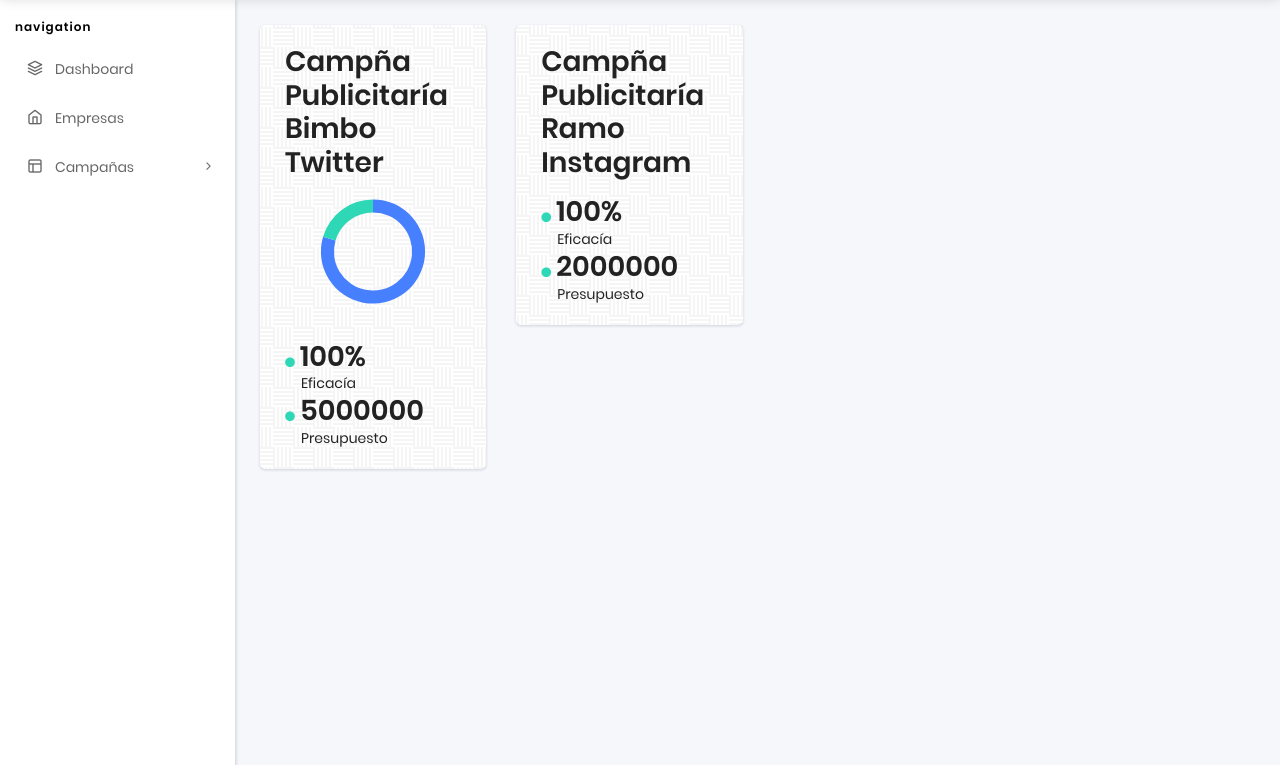
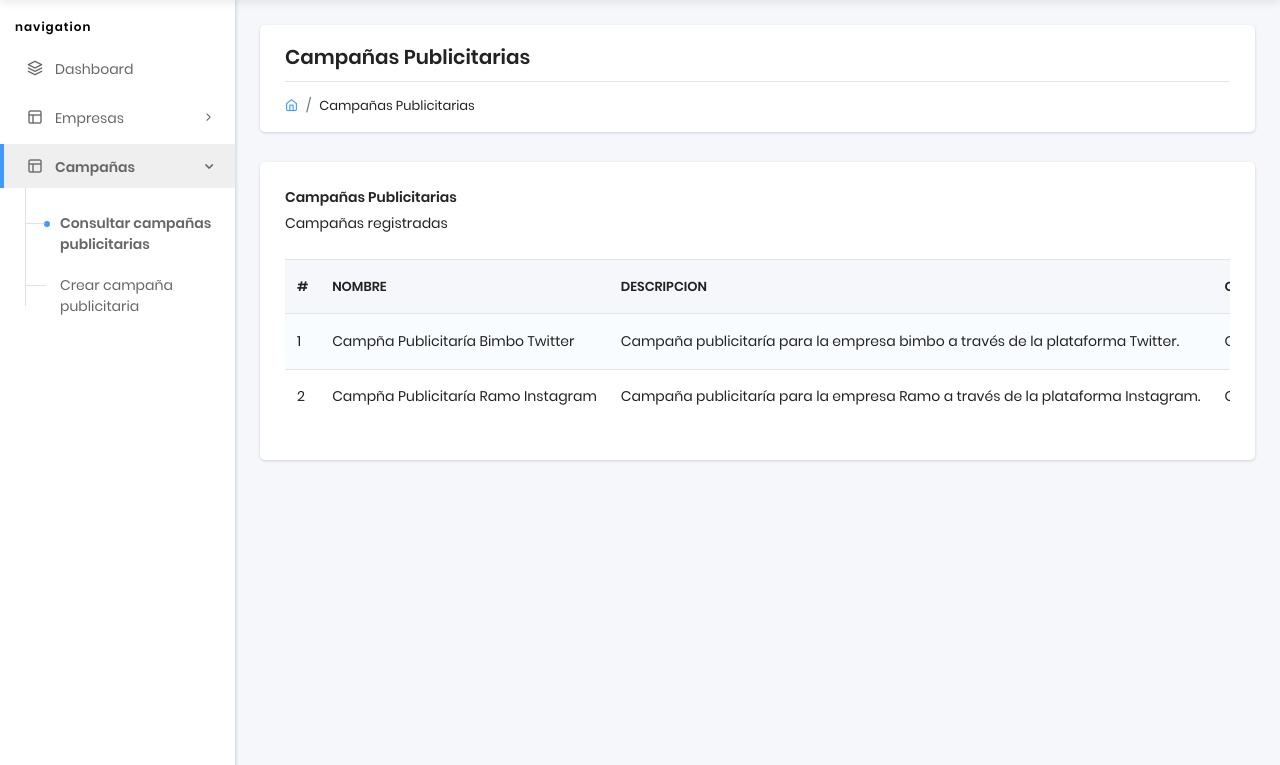
Before and after one commit to victorDaniloCasta/proyecto_publicidad, a Django app: page /campanas/ in a window 1280 px wide. Shown: the part 56-821 px from the top of the page. Run offline with Django 3.2, Linux system fonts and the light colour scheme; a user stored in the database is signed in; data comes from the database, SQL or seed files in the repository; some libraries are stand-ins or nearby versions.

Commit message:
Julio 28 2020

```diff
--- a/app/models.py
+++ b/app/models.py
@@ -5,7 +5,8 @@
 """
 
 from django.db import models
-from django.contrib.auth.models import User
+from django.contrib.auth.models import User , Group
+
 
 # Create your models here.
 
@@ -23,7 +24,7 @@
     nit_empresa = models.IntegerField(blank=True, verbose_name='NIT')
     nombre_empresa = models.CharField(blank=True, max_length=100, verbose_name='Nombre')
     estado_empresa = models.ForeignKey(estado_empresa, on_delete=models.CASCADE, null=True)
-    usuario = models.ManyToManyField(User)
+    grupo = models.ForeignKey(Group, on_delete=models.CASCADE, null=True)
 
     class Meta():
         verbose_name = "empresa"
--- a/app/urls.py
+++ b/app/urls.py
@@ -16,4 +16,7 @@
     # The home page
     path('', views.index, name='home'),
     path('empresas/', views.empresas, name='empresas'),
+    path('empresas/create/', views.add_empresas, name='crearempresa'),
+    path('campanas/', views.campanas_publicitarias, name='campanas_publicitarias'),
+    path('campanas/create/', views.add_camapana_publicitaria, name='crearcampana'),
 ]
--- a/app/views.py
+++ b/app/views.py
@@ -7,9 +7,15 @@
 from django.contrib.auth.decorators import login_required
 from django.shortcuts import render, get_object_or_404, redirect
 from django.template import loader
-from django.http import HttpResponse
+from django.http import HttpResponse, HttpResponseRedirect
 from django import template
-from .models import empresa
+from django.contrib import messages
+from django.template import RequestContext
+from django.views.generic import CreateView, ListView
+from django.urls import reverse
+from .models import *
+from .forms import *
+
 
 
 @login_required(login_url="/login/")
@@ -42,3 +48,32 @@
 
         html_template = loader.get_template( 'page-500.html' )
         return HttpResponse(html_template.render(context, request))
+
+@login_required(login_url="/login/")
+def add_camapana_publicitaria(request):
+    if request.method == 'POST': # si el usuario está enviando el formulario con datos
+        form = campana_publicitariaForm(request.POST) # Bound form
+        if form.is_valid():
+            new_campana = form.save() # Guardar los datos en la base de datos
+            return HttpResponseRedirect(reverse('campanas'))
+    else:
+        form = campana_publicitariaForm() # Unbound form
+
+    return render(request, 'crearCampanaPublicitaria.html', {'form': form})
+
+@login_required(login_url="/login/")
+def campanas_publicitarias(request):
+    campanas_publicitarias_to_list = campana_publicitaria.objects.all()
+    return render(request, "campanas.html", {"campanas_publicitarias":campanas_publicitarias_to_list})
+
+@login_required(login_url="/login/")
+def add_empresas(request):
+    if request.method == 'POST': # si el usuario está enviando el formulario con datos
+        form = empresaForm(request.POST) # Bound form
+        if form.is_valid():
+            new_empresa = form.save() # Guardar los datos en la base de datos
+            return HttpResponseRedirect(reverse('empresas'))
+    else:
+        form = empresaForm() # Unbound form
+
+    return render(request, 'crearEmpresa.html', {'form': form})
--- a/core/templates/campanas.html
+++ b/core/templates/campanas.html
@@ -1,10 +1,9 @@
 {% extends "layouts/base.html" %}
 
-{% block title %} Campanas{% endblock %}
+{% block title %} Empresas {% endblock %}
 
 <!-- Specific CSS goes HERE -->
 {% block stylesheets %}{% endblock stylesheets %}
-
 
 {% block content %}
 
@@ -12,44 +11,76 @@
     <section class="pcoded-main-container">
         <div class="pcoded-content">
             <!-- [ breadcrumb ] start -->
-            <div class="row">
-                <div class="col-md-12 col-xl-6">
-                    <div class="row">
-                    {% for campana in campanas %}
-                        <div class="col-sm-6">
-                            <div class="card">
-                                <div class="card-body bg-patern">
-                                    <div class="row">
-                                        <div class="col-auto">
-                                            <h3 class="m-0"><i class="text-success"></i>{{campana.nombre_campana}}</h3>
-                                        </div>
-                                    </div>
-                                    <div id="customer-chart"></div>
-                                    <div class="row mt-3">
-                                        <div class="col">
-                                            <h3 class="m-0"><i class="fas fa-circle f-10 m-r-5 text-success"></i>{{campana.eficacia_camapana}}</h3>
-                                            <span class="ml-3">Eficacía</span>
-                                        </div>
-                                        <div class="col">
-                                            <h3 class="mb-0"><i class="fas fa-circle f-10 m-r-5 text-success"></i>{{campana.presupuesto_campana}}</h3>
-                                            <span class="ml-3">Presupuesto</span>
-                                        </div>
-                                    </div>
-                                </div>
+            <div class="page-header">
+                <div class="page-block">
+                    <div class="row align-items-center">
+                        <div class="col-md-12">
+                            <div class="page-header-title">
+                                <h5 class="m-b-10">Campañas Publicitarias</h5>
                             </div>
+                            <ul class="breadcrumb">
+                                <li class="breadcrumb-item"><a href="/ "><i class="feather icon-home"></i></a></li>
+                                <li class="breadcrumb-item"><a href="#!">Campañas Publicitarias</a></li>
+                            </ul>
                         </div>
-                    {% endfor %}
                     </div>
                 </div>
             </div>
 
 
+            <div class="row">
+                <!-- [ stiped-table ] start -->
+                <div class="col-xl-12">
+                    <div class="card">
+                        <div class="card-header">
+                            <h5>Campañas Publicitarias</h5>
+                            <span class="d-block m-t-5">Campañas registradas</span>
+                        </div>
+                        <div class="card-body table-border-style">
+                            <div class="table-responsive">
+                                <table class="table table-striped">
+                                    <thead>
+                                        <tr>
+                                            <th>#</th>
+                                            <th>Nombre</th>
+                                            <th>Descripcion</th>
+                                            <th>Objetivo</th>
+                                            <th>Publico</th>
+                                            <th>Ubicacion</th>
+                                            <th>Presupuesto</th>
+                                            <th>Eficacia</th>
+                                            <th>Empresa</th>
+                                            <th>Usuario</th>
+                                        </tr>
+                                    </thead>
+                                    <tbody>
+
+                                       {% for campana_publicitaria in campanas_publicitarias %}
+                                        <tr>
+                                            <td>{{forloop.counter }}</td>
+                                            <td>{{campana_publicitaria.nombre_campana}} </td>
+                                            <td>{{campana_publicitaria.descripcion_campana}}</td>
+                                            <td>{{campana_publicitaria.objetivo_campana}}</td>
+                                            <td>{{campana_publicitaria.publico_campana}}</td>
+                                            <td>{{campana_publicitaria.ubicacion_campana}}</td>
+                                            <td>{{campana_publicitaria.presupuesto_campana}}</td>
+                                            <td>{{campana_publicitaria.eficacia_camapana}}</td>
+                                            <td>{{campana_publicitaria.empresa_campana}}</td>
+                                            <td>{{campana_publicitaria.usuario_campana}}</td>
+                                        </tr>
+                                    {% endfor %}
+                                    </tbody>
+                                </table>
+                            </div>
+                        </div>
+                    </div>
+                </div>
+                <!-- [ stiped-table ] end -->
+            </div>
         </div>
     </section>>
-
+            <!-- [ br]end -->
 {% endblock content %}
-
-
 
 <!-- Specific Page JS goes HERE  -->
 {% block javascripts %}
--- a/core/templates/empresas.html
+++ b/core/templates/empresas.html
@@ -65,11 +65,9 @@
                 </div>
                 <!-- [ stiped-table ] end -->
             </div>
-
-
         </div>
     </section>>
-            <!-- [ br
+            <!-- [ br]end -->
 {% endblock content %}
 
 <!-- Specific Page JS goes HERE  -->
--- a/core/templates/includes/sidebar.html
+++ b/core/templates/includes/sidebar.html
@@ -8,21 +8,26 @@
 						<label>Navigation</label>
 					</li>
 					<li class="nav-item">
-                        <a target="_blank" rel="noopener"
-                           href="http://127.0.0.1:8000/" class="nav-link ">
+                        <a href="/ " class="nav-link ">
                             <span class="pcoded-micon">
                                 <i class="feather icon-layers"></i></span><span class="pcoded-mtext">Dashboard</span></a>
 					</li>
-					<li class="nav-item">
-					    <a href="http://127.0.0.1:8000/empresas/" class="nav-link ">
-                            <span class="pcoded-micon">
-                                <i class="feather icon-home"></i></span><span class="pcoded-mtext">Empresas</span></a>
+					<li class="nav-item pcoded-hasmenu">
+					    <a class="nav-link ">
+							<span class="pcoded-micon">
+								<i class="feather icon-layout"></i></span><span class="pcoded-mtext">Empresas</span></a>
+						<ul class="pcoded-submenu">
+							<li><a href="/empresas/">Consultar empresas</a></li>
+							<li><a href="/empresas/create/">Crear empresas</a></li>
+						</ul>
 					</li>
 					<li class="nav-item pcoded-hasmenu">
-					    <a href="https://127.0.0.1:8000/campanas/" class="nav-link "><span class="pcoded-micon"><i class="feather icon-layout"></i></span><span class="pcoded-mtext">Campañas</span></a>
+					    <a class="nav-link ">
+							<span class="pcoded-micon">
+								<i class="feather icon-layout"></i></span><span class="pcoded-mtext">Campañas</span></a>
 					    <ul class="pcoded-submenu">
-					        <li><a href="/layout-vertical.html" target="_blank">Vertical</a></li>
-					        <li><a href="/layout-horizontal.html" target="_blank">Horizontal</a></li>
+							<li><a href="/campanas/">Consultar campañas publicitarias</a></li>
+					        <li><a href="/campanas/create/">Crear campaña publicitaria</a></li>
 					    </ul>
 					</li>
 				</ul>
```
Also changed, not shown: core/settings.py (+13 -1 lines), app/admin.py (line endings or trailing spaces), core/templates/campanas_create.html (deleted), db.sqlite3, 1 other file.
